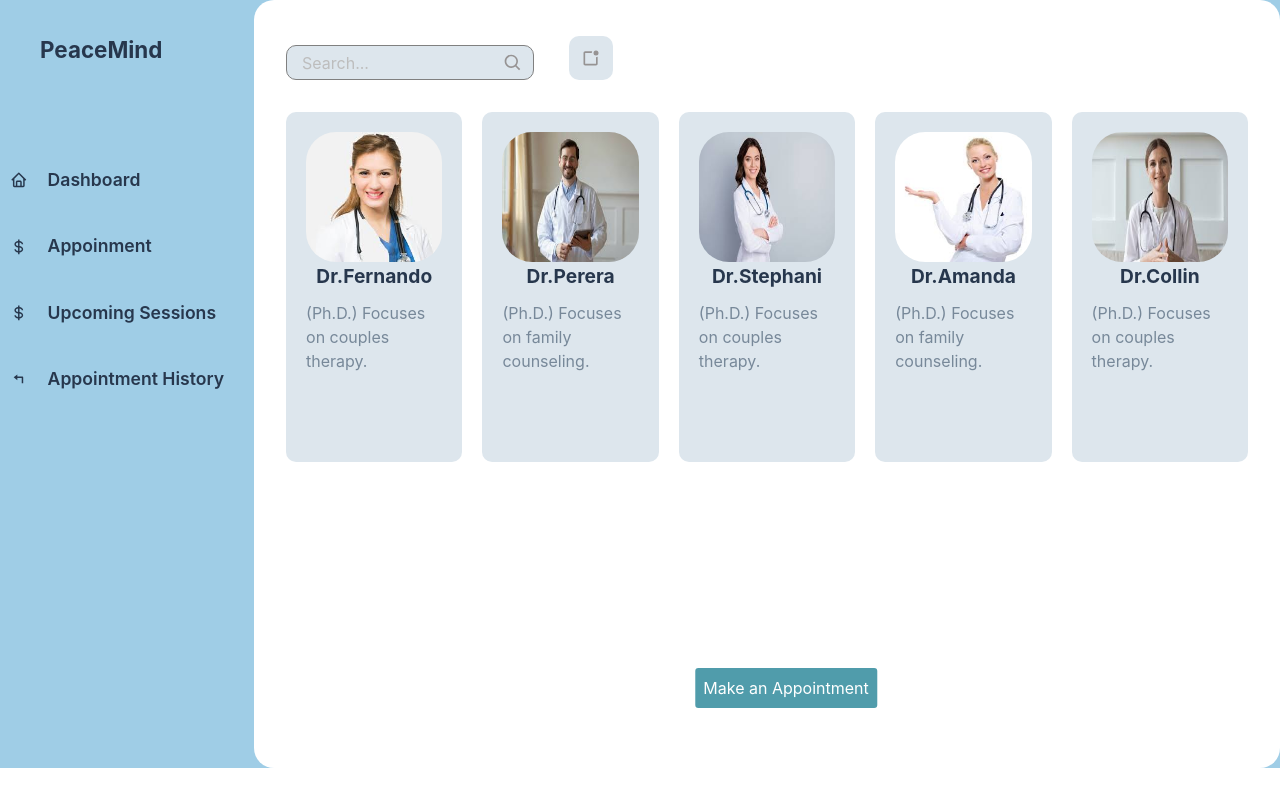
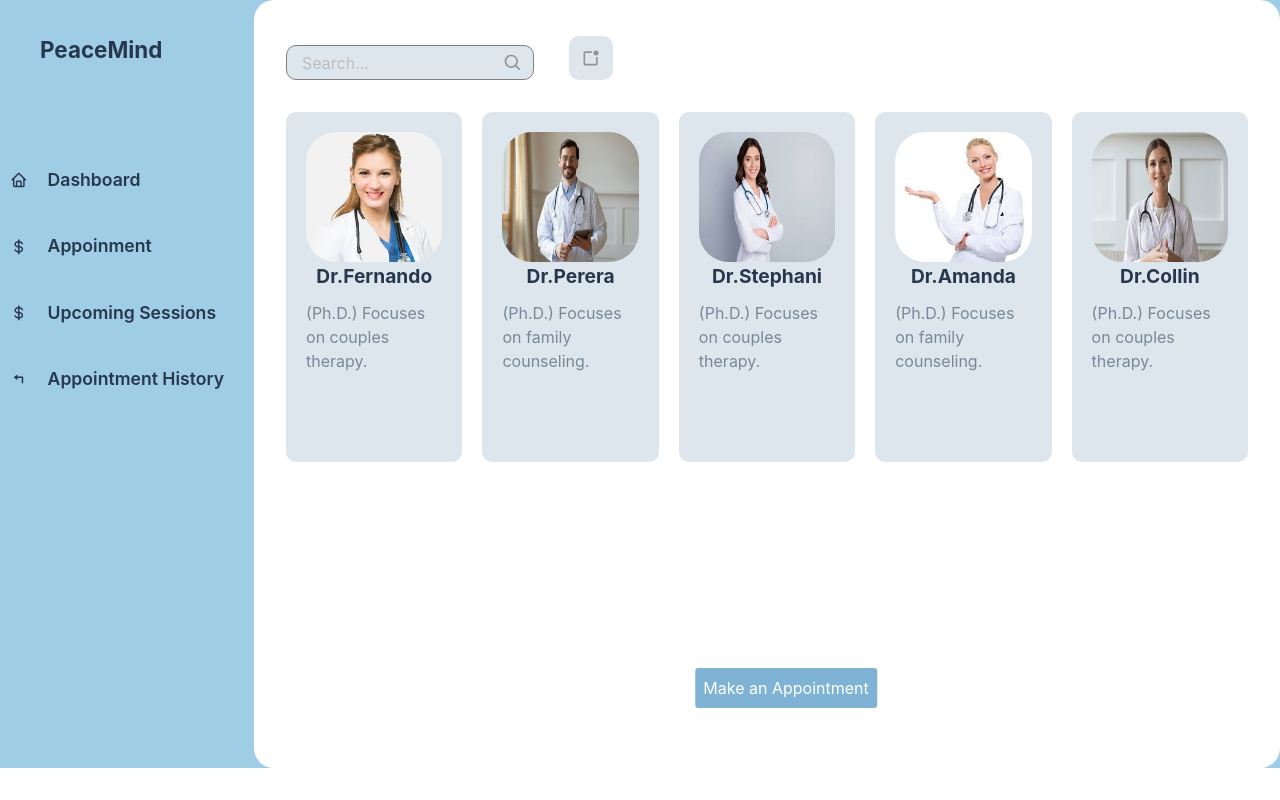
Before and after one commit to mihili2002/PeaceMind-ITPM, a React (Create React App) app in the folder FRONTEND/: page /AppointmenContent in a window 1280 px wide. Built offline with nearby package versions, Linux system fonts and the light colour scheme; what @react-pdf/renderer would draw is missing.

Commit message:
Update Appointmencontent.css
Changed the color

```diff
--- a/FRONTEND/src/styles/Appointmencontent.css
+++ b/FRONTEND/src/styles/Appointmencontent.css
@@ -118,7 +118,7 @@
     margin-bottom: 80px;
     transform: translateX(-50%);
     color: white;
-    background-color: #509CAB;
+    background-color: #7FB3D5;
     border: 2px solid white;
     padding: 8px 8px;
     border-radius: 5px;
```
